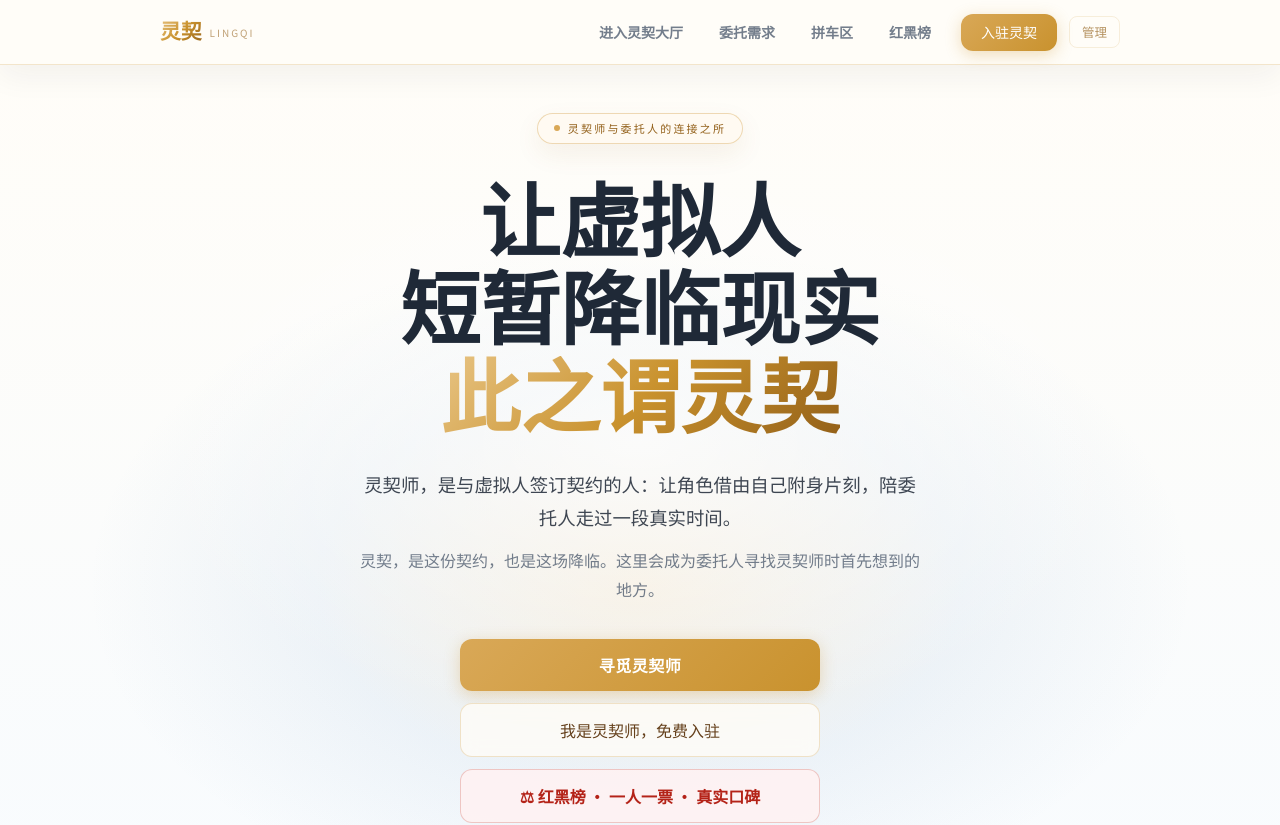
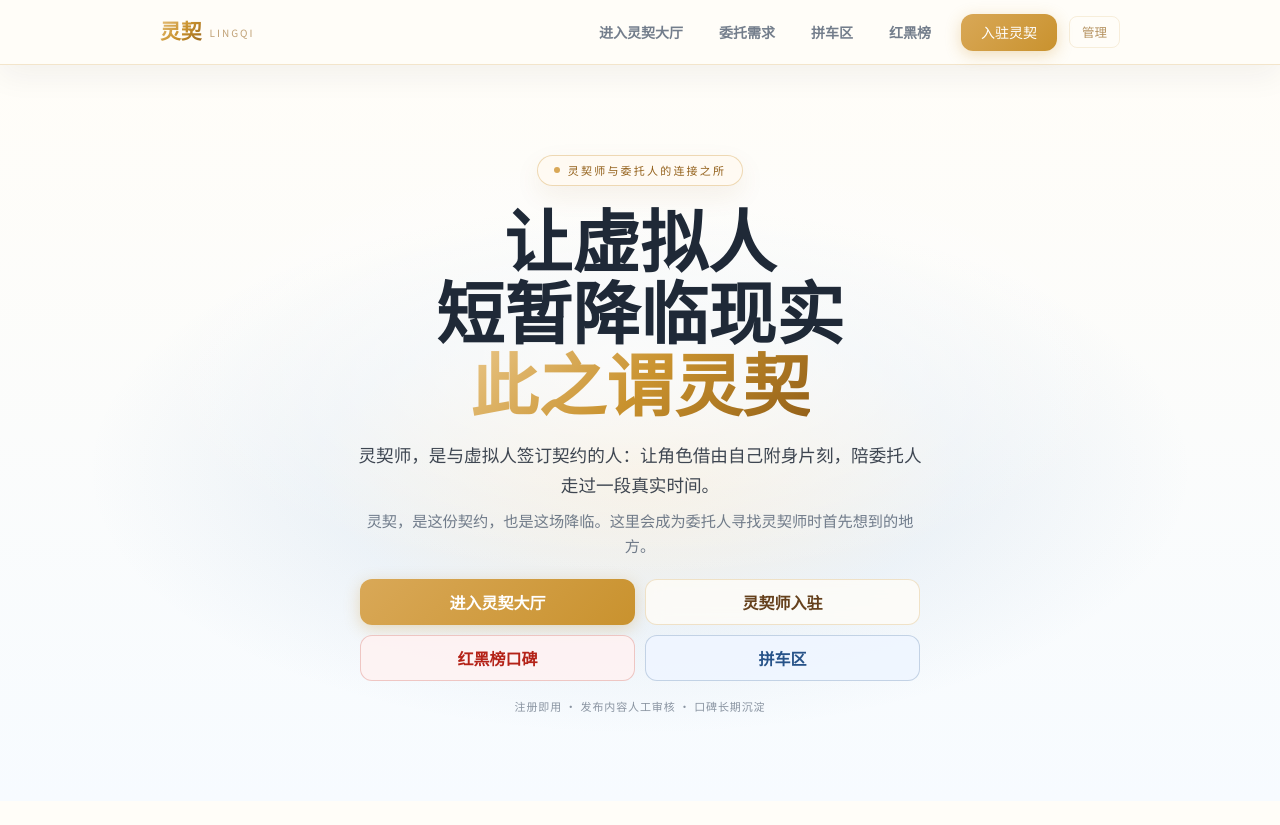
Before and after one commit to ToTheDeepSpace/LingQi, a React (Vite) app: page / in a window 1280 px wide. Shown: the top 825 px of the page. Built offline with nearby package versions, Linux system fonts and the light colour scheme.

Commit message:
fix: keep home entry buttons above fold

```diff
--- a/src/App.css
+++ b/src/App.css
@@ -56,6 +56,176 @@ body {
 .content-card {
   content-visibility: auto;
   contain-intrinsic-size: 320px;
+}
+
+/* ============ 首页首屏入口 ============ */
+.home-hero {
+  min-height: calc(100svh - 64px);
+  background: linear-gradient(180deg, #fffdf8 0%, #f7fbff 100%);
+  display: flex;
+  flex-direction: column;
+  align-items: center;
+  justify-content: center;
+  position: relative;
+  overflow: hidden;
+  padding: clamp(1.1rem, 3svh, 2rem) 1.25rem clamp(1rem, 2.6svh, 2.2rem);
+}
+
+.home-hero-inner {
+  position: relative;
+  z-index: 1;
+  text-align: center;
+  max-width: 720px;
+  width: 100%;
+  display: flex;
+  flex-direction: column;
+  align-items: center;
+}
+
+.home-hero-badge {
+  display: inline-flex;
+  align-items: center;
+  gap: 8px;
+  padding: 6px 16px;
+  border-radius: 999px;
+  background: rgba(255, 250, 242, 0.86);
+  border: 1px solid rgba(201, 146, 46, 0.32);
+  color: #925f18;
+  font-size: 11px;
+  letter-spacing: 0.2em;
+  text-transform: uppercase;
+  margin-bottom: clamp(14px, 2.8svh, 28px);
+  box-shadow: 0 10px 26px rgba(146, 95, 24, 0.08);
+}
+
+.home-hero-title {
+  font-family: var(--font-serif);
+  font-weight: 900;
+  font-size: clamp(2.05rem, 8.5vmin, 4.6rem);
+  line-height: 1.06;
+  letter-spacing: 0;
+  margin-bottom: clamp(12px, 2svh, 20px);
+  text-align: center;
+}
+
+.home-hero-lead {
+  font-size: clamp(0.94rem, 2.2vmin, 1.12rem);
+  color: rgba(31, 41, 55, 0.86);
+  line-height: 1.7;
+  margin: 0 auto 8px;
+  text-align: center;
+  max-width: 580px;
+}
+
+.home-hero-subcopy {
+  font-size: clamp(0.84rem, 1.9vmin, 0.98rem);
+  color: rgba(71, 85, 105, 0.76);
+  line-height: 1.65;
+  margin: 0 auto clamp(16px, 2.6svh, 26px);
+  text-align: center;
+  max-width: 560px;
+}
+
+.home-entry-grid {
+  display: grid;
+  grid-template-columns: repeat(2, minmax(0, 1fr));
+  gap: 10px;
+  width: 100%;
+  max-width: 560px;
+}
+
+.home-entry-link {
+  min-height: 46px;
+  display: flex !important;
+  align-items: center;
+  justify-content: center;
+  padding: 11px 16px;
+  border-radius: 12px;
+  text-align: center;
+  text-decoration: none;
+  font-size: clamp(0.9rem, 2.2vmin, 1rem);
+  font-weight: 750;
+  line-height: 1.15;
+  letter-spacing: 0;
+  transition: transform 0.2s ease, box-shadow 0.2s ease, border-color 0.2s ease, background 0.2s ease;
+  white-space: nowrap;
+}
+
+.home-entry-link:hover {
+  transform: translateY(-1px);
+}
+
+.home-entry-red {
+  border: 1px solid rgba(192, 57, 43, 0.24);
+  background: rgba(254, 242, 242, 0.9);
+  color: #b42318;
+}
+
+.home-entry-red:hover {
+  background: rgba(254, 226, 226, 0.95);
+  border-color: #c0392b;
+}
+
+.home-entry-blue {
+  border: 1px solid rgba(39, 83, 137, 0.22);
+  background: rgba(239, 246, 255, 0.9);
+  color: #275389;
+}
+
+.home-entry-blue:hover {
+  background: rgba(219, 234, 254, 0.95);
+  border-color: #275389;
+}
+
+.home-hero-note {
+  margin-top: clamp(12px, 2.1svh, 20px);
+  font-size: 11px;
+  letter-spacing: 0.08em;
+  color: rgba(71, 85, 105, 0.62);
+  text-align: center;
+}
+
+@media (max-width: 420px) {
+  .home-hero {
+    padding-left: 1rem;
+    padding-right: 1rem;
+  }
+
+  .home-hero-badge {
+    font-size: 10px;
+    letter-spacing: 0.14em;
+    padding: 5px 12px;
+  }
+
+  .home-entry-grid {
+    gap: 8px;
+  }
+
+  .home-entry-link {
+    min-height: 43px;
+    padding: 10px 8px;
+    font-size: 0.86rem;
+  }
+
+  .home-hero-note {
+    font-size: 10px;
+    letter-spacing: 0.04em;
+  }
+}
+
+@media (max-height: 680px) {
+  .home-hero-title {
+    font-size: clamp(1.9rem, 7.8vmin, 3.5rem);
+  }
+
+  .home-hero-lead,
+  .home-hero-subcopy {
+    line-height: 1.55;
+  }
+
+  .home-hero-badge {
+    margin-bottom: 12px;
+  }
 }
 
 /* ============ 水波纹 ============ */
--- a/src/pages/Home.tsx
+++ b/src/pages/Home.tsx
@@ -33,60 +33,48 @@ export default function Home() {
     <div style={{ backgroundColor: C, color: INK }}>
 
       {/* ───────────── HERO ───────────── */}
-      <section style={{ minHeight: '100svh', background: 'linear-gradient(180deg, #fffdf8 0%, #f7fbff 100%)', display: 'flex', flexDirection: 'column', alignItems: 'center', justifyContent: 'center', position: 'relative', overflow: 'hidden', padding: '3rem 1.25rem 5rem' }}>
+      <section className="home-hero">
 
         <div style={{ position: 'absolute', inset: 0, background: 'radial-gradient(ellipse 60% 50% at 50% 55%, rgba(217,168,87,0.18) 0%, rgba(85,135,186,0.08) 42%, transparent 72%)', pointerEvents: 'none' }} />
 
         <div style={{ position: 'absolute', inset: 0, background: 'radial-gradient(ellipse 40% 30% at 50% 40%, rgba(255,255,255,0.72) 0%, transparent 100%)', pointerEvents: 'none' }} />
 
-        <div style={{ position: 'relative', zIndex: 1, textAlign: 'center', maxWidth: 700, width: '100%', display: 'flex', flexDirection: 'column', alignItems: 'center' }}>
+        <div className="home-hero-inner">
 
-          <div style={{ display: 'inline-flex', alignItems: 'center', gap: 8, padding: '6px 16px', borderRadius: 999, background: 'rgba(255,250,242,0.86)', border: '1px solid rgba(201,146,46,0.32)', color: '#925f18', fontSize: 11, letterSpacing: '0.2em', textTransform: 'uppercase', marginBottom: 36, boxShadow: '0 10px 26px rgba(146,95,24,0.08)' }}>
+          <div className="home-hero-badge">
             <span style={{ width: 6, height: 6, borderRadius: '50%', backgroundColor: GOLD }} />
             灵契师与委托人的连接之所
           </div>
 
-          <h1 style={{ fontFamily: 'var(--font-serif)', fontWeight: 900, fontSize: 'clamp(2.2rem, 9vw, 5rem)', lineHeight: 1.1, letterSpacing: 0, marginBottom: 24, textAlign: 'center' }}>
+          <h1 className="home-hero-title">
             让虚拟人<br />
             短暂降临现实<br />
             <span className="gradient-text-gold">此之谓灵契</span>
           </h1>
 
-          <p style={{ fontSize: 'clamp(0.95rem, 2.5vw, 1.15rem)', color: 'rgba(31,41,55,0.86)', lineHeight: 1.8, marginBottom: 12, textAlign: 'center', maxWidth: 560 }}>
+          <p className="home-hero-lead">
             灵契师，是与虚拟人签订契约的人：让角色借由自己附身片刻，陪委托人走过一段真实时间。
           </p>
-          <p style={{ fontSize: 'clamp(0.85rem, 2vw, 1rem)', color: MUTED, lineHeight: 1.8, marginBottom: 36, textAlign: 'center', maxWidth: 560 }}>
+          <p className="home-hero-subcopy">
             灵契，是这份契约，也是这场降临。这里会成为委托人寻找灵契师时首先想到的地方。
           </p>
 
-          <div style={{ display: 'flex', flexDirection: 'column', alignItems: 'center', gap: 12, width: '100%', maxWidth: 360 }}>
-            <Link to="/explore" className="btn-gold" style={{ width: '100%', display: 'block', padding: '14px 32px', textAlign: 'center', fontSize: '1rem', fontWeight: 600, letterSpacing: '0.03em' }}>
-              寻觅灵契师
+          <div className="home-entry-grid">
+            <Link to="/explore" className="btn-gold home-entry-link">
+              进入灵契大厅
             </Link>
-            <Link to="/login" className="btn-glass" style={{ width: '100%', display: 'block', padding: '14px 32px', textAlign: 'center', fontSize: '1rem' }}>
-              我是灵契师，免费入驻
+            <Link to="/login" className="btn-glass home-entry-link">
+              灵契师入驻
             </Link>
-            <Link to="/rankings" style={{
-              width: '100%', display: 'block', padding: '14px 32px', textAlign: 'center', fontSize: '1rem', fontWeight: 600,
-              borderRadius: 12, border: '1px solid rgba(192,57,43,0.24)', background: 'rgba(254,242,242,0.9)',
-              color: '#b42318', textDecoration: 'none', transition: 'all 0.3s',
-            }}
-              onMouseEnter={e => { e.currentTarget.style.background = 'rgba(254,226,226,0.95)'; e.currentTarget.style.borderColor = '#c0392b'; }}
-              onMouseLeave={e => { e.currentTarget.style.background = 'rgba(254,242,242,0.9)'; e.currentTarget.style.borderColor = 'rgba(192,57,43,0.24)'; }}>
-              ⚖ 红黑榜 · 一人一票 · 真实口碑
+            <Link to="/rankings" className="home-entry-link home-entry-red">
+              红黑榜口碑
             </Link>
-            <Link to="/carpools" style={{
-              width: '100%', display: 'block', padding: '14px 32px', textAlign: 'center', fontSize: '1rem', fontWeight: 650,
-              borderRadius: 12, border: '1px solid rgba(39,83,137,0.22)', background: 'rgba(239,246,255,0.9)',
-              color: '#275389', textDecoration: 'none', transition: 'all 0.3s',
-            }}
-              onMouseEnter={e => { e.currentTarget.style.background = 'rgba(219,234,254,0.95)'; e.currentTarget.style.borderColor = '#275389'; }}
-              onMouseLeave={e => { e.currentTarget.style.background = 'rgba(239,246,255,0.9)'; e.currentTarget.style.borderColor = 'rgba(39,83,137,0.22)'; }}>
-              🚗 拼车区 · 找搭子 · 看补贴
+            <Link to="/carpools" className="home-entry-link home-entry-blue">
+              拼车区
             </Link>
           </div>
 
-          <p style={{ marginTop: 24, fontSize: 11, letterSpacing: '0.08em', color: 'rgba(71,85,105,0.62)', textAlign: 'center' }}>
+          <p className="home-hero-note">
             注册即用 · 发布内容人工审核 · 口碑长期沉淀
           </p>
         </div>
```
Also changed, not shown: 1 other file (tests, documents, lock files or other folders).
